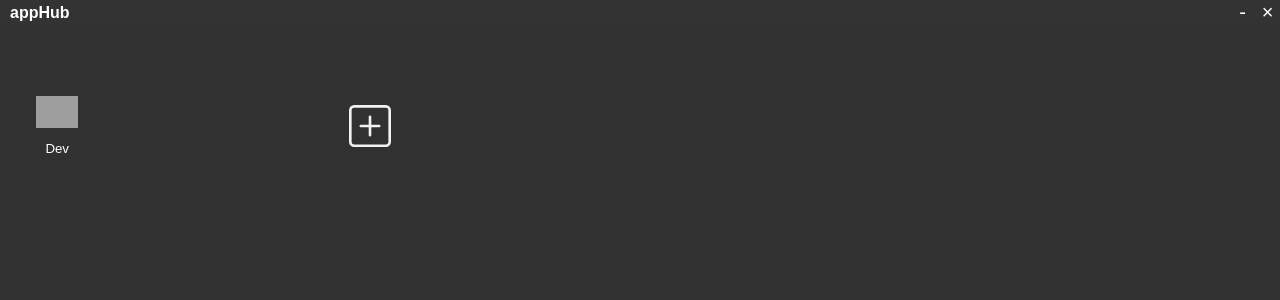
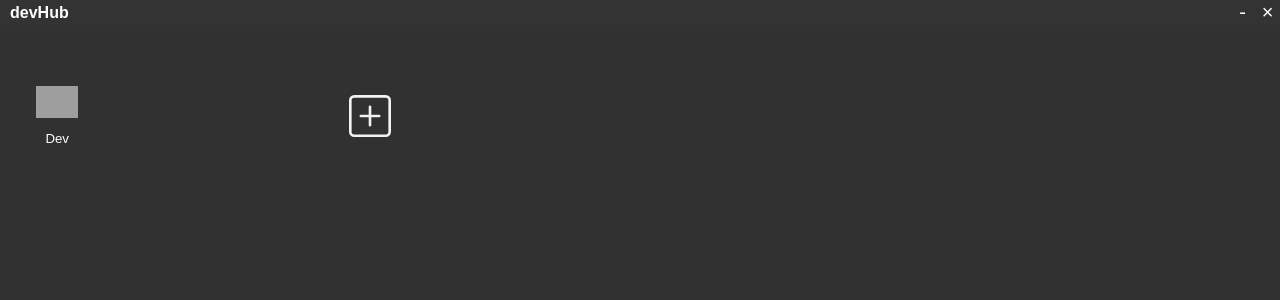
Before and after one commit to leogemin/devhub, a React (Vite) app: page / in a window 1280 px wide. Shown: the top 300 px of the page. Built offline with nearby package versions, Linux system fonts and the light colour scheme; grey boxes are pictures that could not be loaded; a web font is replaced by a local one.

Commit message:
footer and block props

```diff
--- /dev/null
+++ b/src/components/Block/index.jsx
@@ -0,0 +1,22 @@
+import React from 'react';
+import { invoke } from '@tauri-apps/api/tauri';
+import { Apps, AppIcon, AppName } from './styles';
+
+const Block = ({ appName, path, onFocus, onBlur }) => {
+  const handleOpen = async () => {
+    try {
+      await invoke('open_path', { path });
+    } catch (error) {
+      console.error('Error opening path:', error);
+    }
+  };
+
+  return (
+    <Apps tabIndex={0} onFocus={onFocus} onDoubleClick={handleOpen} onBlur={onBlur}>
+      <AppIcon src="/folder.ico" />
+      <AppName>{appName}</AppName>
+    </Apps>
+  );
+};
+
+export default Block;
--- /dev/null
+++ b/src/components/Block/styles.js
@@ -0,0 +1,32 @@
+import styled from "styled-components";
+
+export const Apps = styled.div`
+      /* background-color: #7a7a7a; */
+      aspect-ratio: 4 / 4;
+      height: 84.4px;
+
+      display: flex;
+      flex-direction: column;
+      justify-content: space-evenly;
+      align-items: center;
+
+      transition: .05s all ease;
+
+      &:hover {
+        background-color: rgba(110, 180, 255, .3);
+      }
+
+      &:focus {
+        background-color: rgba(110, 180, 255, .3);
+        border: 1px dotted #d3d3d3;
+      }
+`
+
+export const AppIcon = styled.img`
+width: 50%;
+`
+
+export const AppName = styled.h5`
+  text-align: center;
+  font-weight: normal;
+`
--- a/src/components/TitleBar/index.jsx
+++ b/src/components/TitleBar/index.jsx
@@ -25,7 +25,7 @@ const TitleBar = () => {
   return (
     <Nav>
       <MainArea onMouseDown={handleDrag}>
-        <Title>appHub</Title>
+        <Title>devHub</Title>
       </MainArea>
       <Minimize onClick={handleMin}>-</Minimize>
       <Close onClick={handleClose}>×</Close>
--- a/src/pages/AddApp/index.jsx
+++ b/src/pages/AddApp/index.jsx
@@ -1,5 +1,5 @@
 import React from 'react'
-import { ButtonFile, Container, Entradas, FileDiv, FormFrame, InputBox } from './styles'
+import { AddBtn, ButtonFile, Container, Entradas, FileDiv, FormFrame, InputBox } from './styles'
 
 
 const AddApp = () => {
@@ -21,6 +21,10 @@ const AddApp = () => {
             <ButtonFile htmlFor="filePath">Search</ButtonFile>
           </FileDiv>
         </InputBox>
+
+        <InputBox>
+          <AddBtn>Adicionar ao Hub</AddBtn>
+        </InputBox>
       </FormFrame>
     </Container>
   )
--- a/src/pages/AddApp/styles.js
+++ b/src/pages/AddApp/styles.js
@@ -53,3 +53,20 @@ export const FileDiv = styled.div`
             width: 100%;
       }
 `
+
+export const AddBtn = styled.button`
+      background: none;
+      outline: none;
+      border: 2px solid #d3d3d3;
+      border-radius: 6px;
+      appearance: none;
+      padding: 5px;
+      font-size: 16px;
+
+      transition: .05s all ease;
+
+      &:hover {
+            background-color: #d3d3d3;
+            color: #1a1a1a;
+      }
+`
--- a/src/pages/Home/index.jsx
+++ b/src/pages/Home/index.jsx
@@ -1,16 +1,18 @@
-import React from 'react'
-import { invoke } from '@tauri-apps/api/tauri'
+import React, { useState } from 'react'
 import { WebviewWindow } from '@tauri-apps/api/window'
-import { AppIcon, AppName, Apps, Container, MainFrame } from './styles.js'
+import { AppIcon, Apps, Container, Footer, MainFrame, Options } from './styles.js'
 import squareIcon from '/plus-square.svg'
+import Block from '../../components/Block/index.jsx'
 
 const Home = () => {
+
+  const [footerVisible, setFooterVisible] = useState(false)
 
   const addAppWindow = () => {
     let newWindow = new WebviewWindow('popup', {
       url: '/addApp',
       title: 'Adicionar Aplicativo/Pasta',
-      height: 200,
+      height: 230,
       width: 500,
       resizable: false,
       decorations: false,
@@ -21,22 +23,11 @@ const Home = () => {
     })
   }
 
-  const handleOpen = async (path) => {
-    try {
-      await invoke('open_path', { path })
-    } catch (error) {
-      console.error('Error opening path:', error);
-    }
-  }
-
   return (
     <>
       <Container>
         <MainFrame>
-          <Apps onDoubleClick={() => handleOpen("C:/Users/leona/Desktop/dev")}>
-            <AppIcon src="/folder.ico"/>
-            <AppName>Dev</AppName>
-          </Apps>
+          <Block appName="Dev" path="D:/dev" onFocus={() => setFooterVisible(true)} onBlur={() => setFooterVisible(false)}/>
           {/**
            * Apps
            */}
@@ -44,6 +35,18 @@ const Home = () => {
             <AppIcon src={squareIcon}/>
           </Apps>
         </MainFrame>
+        <Footer style={{ visibility: footerVisible ? 'visible' : 'hidden'}}>
+          <Options>
+            Rename
+          </Options>
+          <Options>
+            Open With VSCode
+          </Options>
+          <Options>
+            Terminal
+          </Options>
+
+        </Footer>
       </Container>
     </>
   )
--- a/src/pages/Home/styles.js
+++ b/src/pages/Home/styles.js
@@ -37,13 +37,35 @@ export const Apps = styled.div`
       &:hover {
         background-color: rgba(110, 180, 255, .3);
       }
+
+      &:focus {
+        background-color: rgba(110, 180, 255, .3);
+        border: 1px dotted #d3d3d3;
+      }
 `
 
 export const AppIcon = styled.img`
-width: 50%;
+  width: 50%;
 `
 
-export const AppName = styled.h5`
-  text-align: center;
-  font-weight: normal;
+export const Footer = styled.div`
+  display: flex;
+  flex-direction: row-reverse;
+  align-items: center;
+  height: 20px;
+  width: 100%;
+  font-size: 12px;
 `
+
+export const Options = styled.button`
+  appearance: none;
+  background: none;
+  border: none;
+  outline: none;
+
+  padding: 3px 8px;
+
+  &:hover {
+    background-color: rgba(110, 180, 255, .3);
+  }
+`
```
Also changed, not shown: 2 other files (tests, documents, lock files or other folders).
